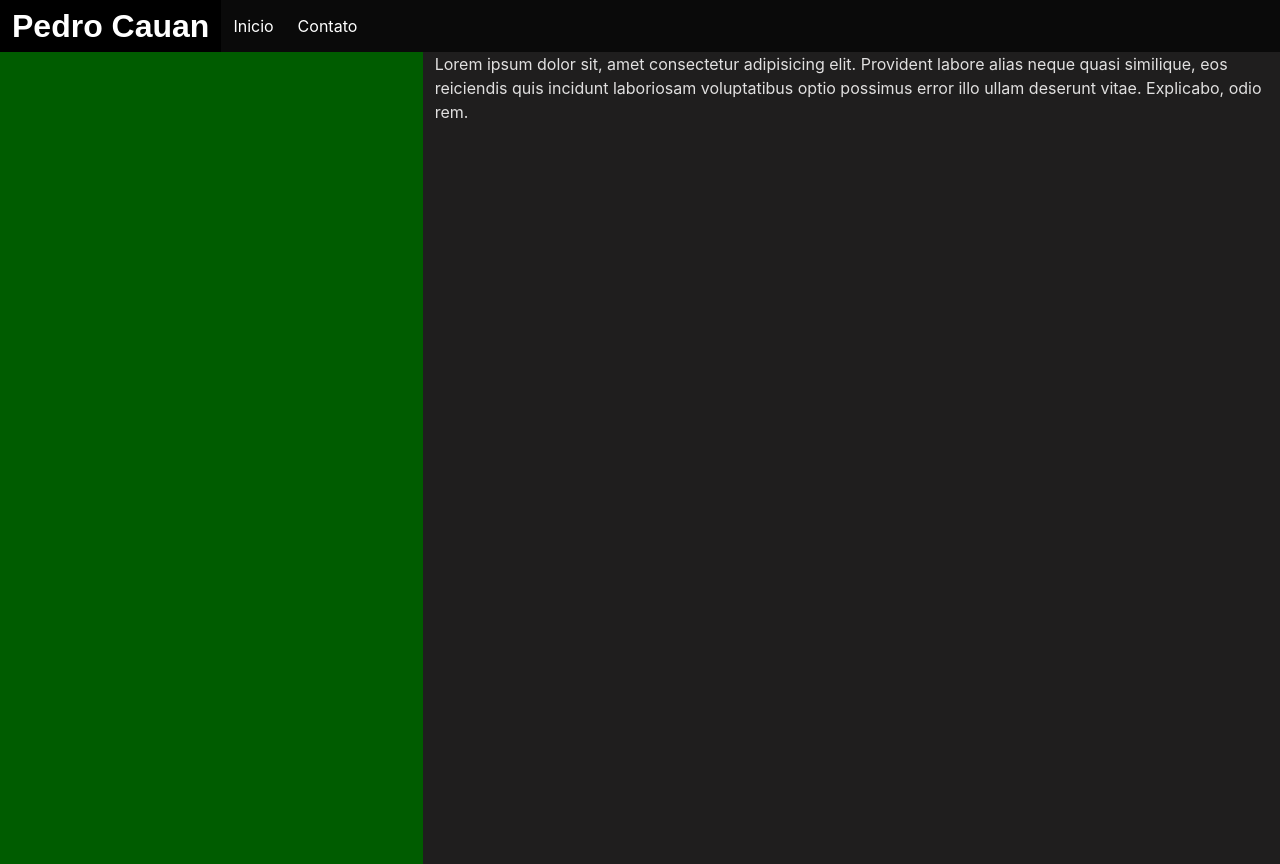
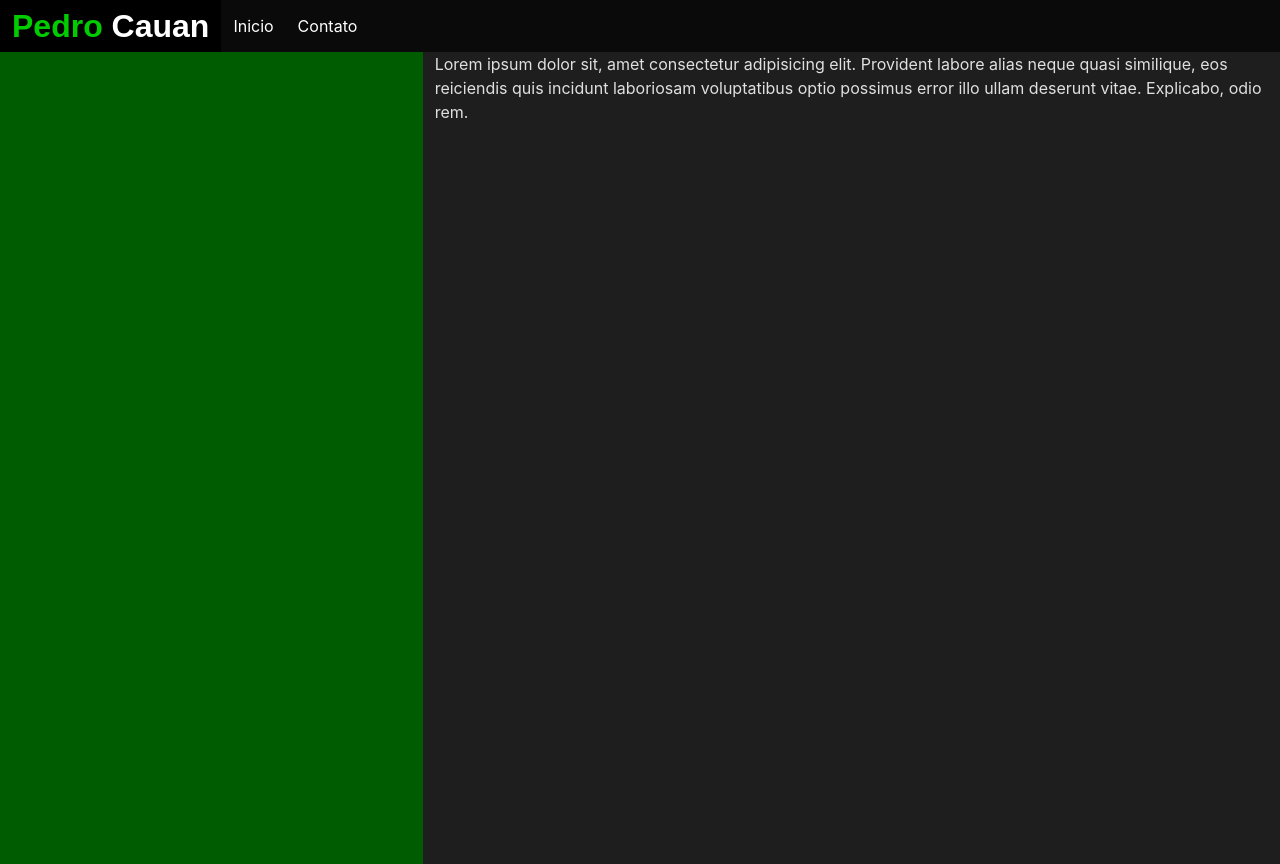
Before and after one commit to pedrocauan/Pagina-de-contato, a plain HTML site: page index.html in a window 1280 px wide. Drawn offline with nearby package versions, Linux system fonts and the light colour scheme.

Commit message:
mudando a cor do titulo

```diff
--- a/assets/_css/styles.css
+++ b/assets/_css/styles.css
@@ -36,6 +36,10 @@ html {
     background-color: var(--black);
 }
 
+.enfase {
+    color: hsl(120,100%,40%);
+}
+
 p{
     color: var(--white);
 }
--- a/index.html
+++ b/index.html
@@ -21,7 +21,7 @@
             <div class="navbar-brand">
                 <!--Logo-->
                 <a class="navbar-item" href="https://bulma.io">
-                    <h1 class="title titulo">Pedro Cauan</h1>
+                    <h1 class="title titulo"><span class="enfase">Pedro</span> Cauan</h1>
                 </a>
 
                 <a role="button" class="navbar-burger" aria-label="menu" aria-expanded="false"
```
